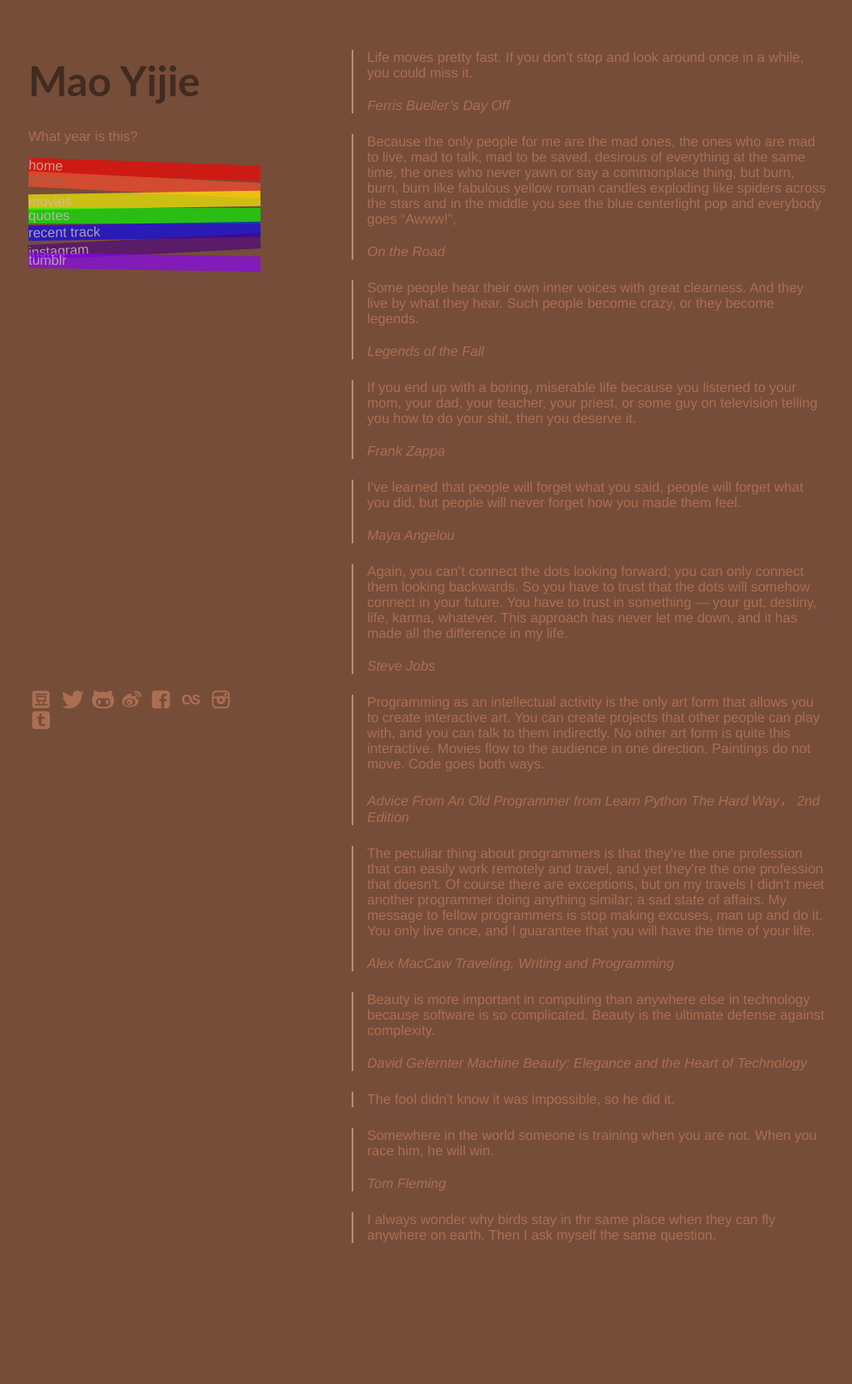
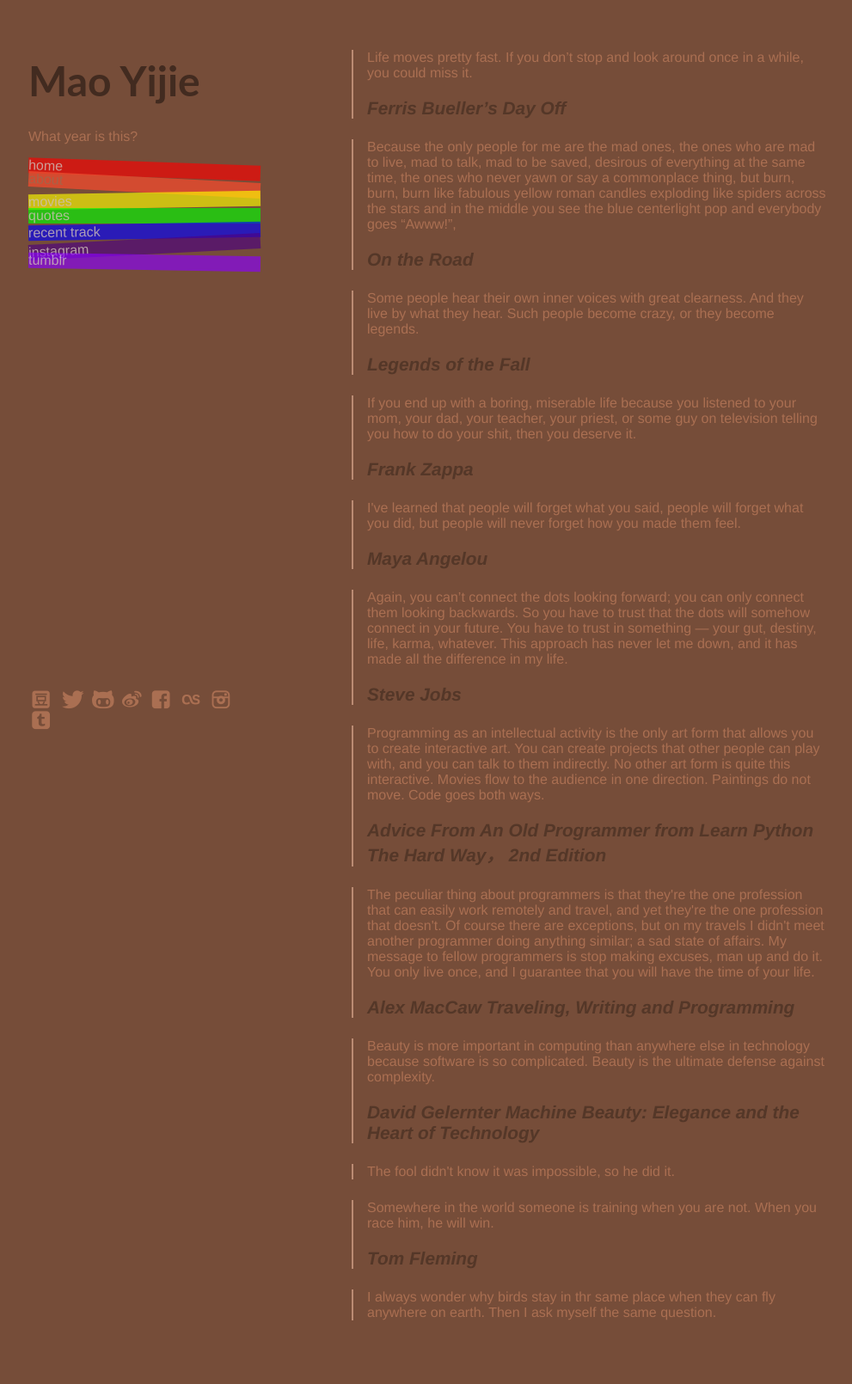
Before and after one commit to fakelbst/fakelbst.github.io, a Jekyll site: the page built from quotes/index.html, in a window 1280 px wide. Shown: the whole page at 86% size, without its empty margins (127-1118 px from the left). Built offline with Jekyll 4.4.1, drawn with Linux system fonts in a browser that asks for light colours; Markdown is read by kramdown in place of the engine named in the settings; before the commit the page ends 1520 px from its top, so only the background shows below that.

Commit message:
update quotes css

```diff
--- a/css/styles.css
+++ b/css/styles.css
@@ -53,12 +53,6 @@
 .wrapper {
   width: 960px;
   margin: 0 auto;
-}
-
-blockquote {
-  border-left: 1px solid #e5e5e5;
-  margin: 0;
-  padding: 0 0 0 20px;
 }
 
 code, pre {
@@ -224,6 +218,11 @@
   border-left: 2px solid #bb8b73;
   margin: 0 1em 1.5em;
   padding: 0 1em;
+}
+blockquote cite {
+  color: #543728;
+  font-weight: bold;
+  font-size: 1.3em;
 }
 
 .red {
```
Also changed, not shown: assets/scss/styles.scss (+5 -6 lines).
